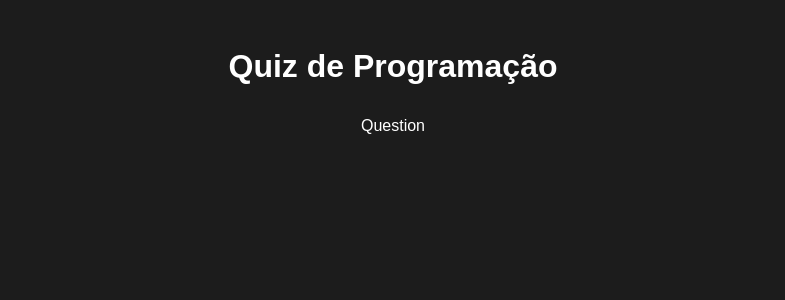
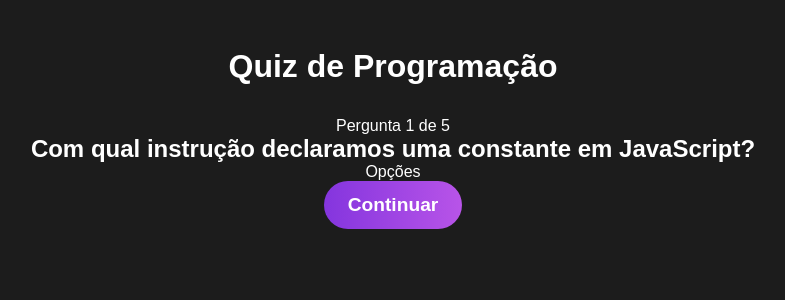
Before and after one commit to LoiolaBr17/Technology_Quiz, a React (Vite) app: page / in a window 1280 px wide. Both pictures are taken after a click on the button "Iniciar". Shown: the top 300 px of the page, without its empty margins (247-1032 px from the left). Built offline with nearby package versions, Linux system fonts and the light colour scheme.

Commit message:
randomizando as questions

```diff
--- a/src/App.jsx
+++ b/src/App.jsx
@@ -5,9 +5,14 @@
 import Question from './components/Question'
 
 import './App.css'
+import { useEffect } from 'react'
 
 function App() {
   const [quizState, dispatch] = useContext(QuizContext)
+
+  useEffect(() => {
+    dispatch({type: "REORDER_QUESTIONS"})
+  }, [])
 
   return (
     <div className='App'>
--- a/src/components/Question.jsx
+++ b/src/components/Question.jsx
@@ -3,10 +3,19 @@
 
 const Question = () => {
     const [quizState, dispatch] = useContext(QuizContext)
-    console.log(quizState)
+    const currentQuestion = quizState.questions[quizState.currentQuestion]
 
     return (
-        <div>Question</div>
+        <div id='question'>
+            <p>Pergunta {quizState.currentQuestion + 1} de {quizState.questions.length}</p>
+            <h2>{currentQuestion.question}</h2>
+
+            <div id='options-container'>
+                <p>Opções</p>
+            </div>
+
+            <button>Continuar</button>
+        </div>
     )
 }
 
--- a/src/context/quiz.jsx
+++ b/src/context/quiz.jsx
@@ -5,7 +5,8 @@
 
 const initialState = {
     gameStage: STAGES[0],
-    questions
+    questions,
+    currentQuestion: 0,
 }
 
 const quizReducer = (state, action) => {
@@ -16,6 +17,15 @@
             return {
                 ...state,
                 gameStage: STAGES[1],
+            };
+        case "REORDER_QUESTIONS":
+            const reorderedQuestions = questions.sort(() => {
+                return Math.random() - 0.5;
+            })
+
+            return {
+                ...state,
+                questions: reorderedQuestions
             };
         default:
             return state;
```
